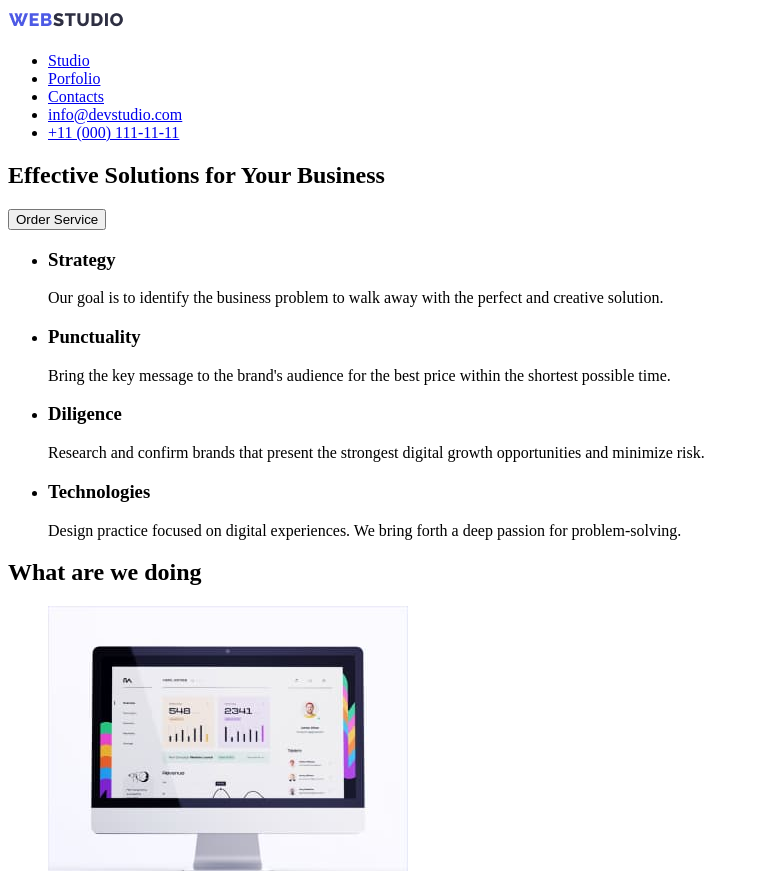
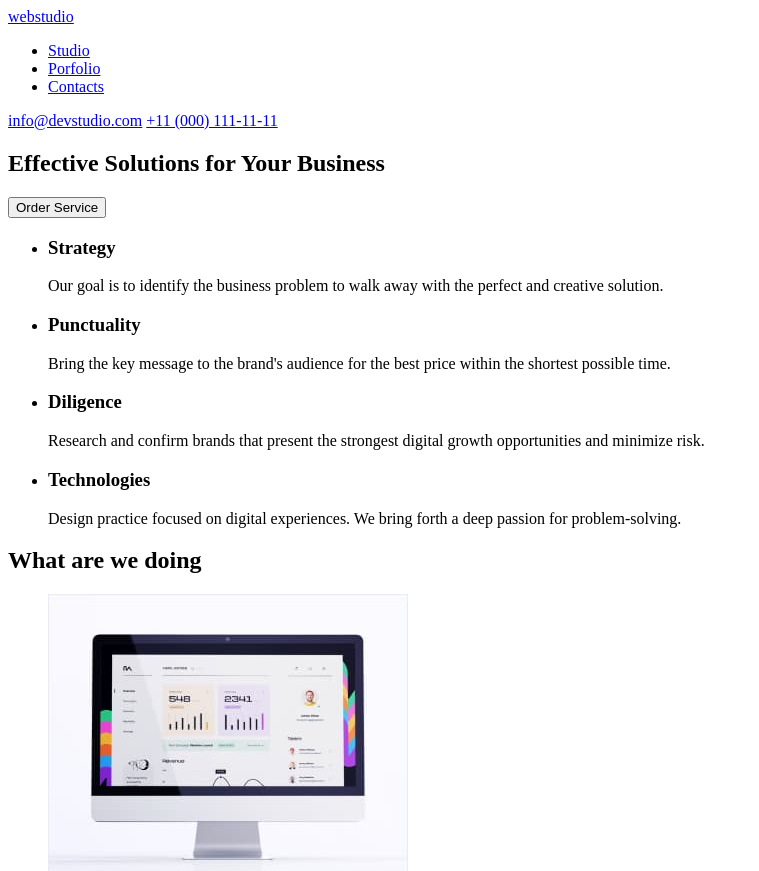
Before and after one commit to shinkarenkov/goit-markup-hw-01, a plain HTML site: page index.html in a window 1280 px wide. Shown: the top 871 px of the page, without its empty margins (0-759 px from the left). Drawn offline with Linux system fonts and the light colour scheme; files whose address does not match are found by name.

Commit message:
change-to-tt

```diff
--- a/index.html
+++ b/index.html
@@ -8,16 +8,17 @@
 </head>
 <body>
 <header>
-    <a href="#"><img src="images/Logo.png" alt="logo"></a>
+    <a href="#">webstudio</a>
   <nav>
     <ul>
         <li><a href="#">Studio</a></li>
         <li><a href="#">Porfolio</a></li>
         <li><a href="#">Contacts</a></li>
-        <li><a href="mailto:info@devstudio.com">info@devstudio.com</a></li>
-        <li><a href="tel:+11(000)111-11-11">+11 (000) 111-11-11</a></li>
     </ul>
   </nav>
+
+        <a href="mailto:info@devstudio.com">info@devstudio.com</a>
+        <a href="tel:+11(000)111-11-11">+11 (000) 111-11-11</a>
 </header>
 <main>
     <section>
@@ -65,7 +66,7 @@
     </section>
 </main>
 <footer>
-        <a href="#"><img src="images/Logo.png" alt="logo"></a>
+        <a href="#">webstudio</a>
         <p>Increase the flow of customers and sales for your business with digital marketing & growth solutions.</p>
 </footer>
 </body>
```
